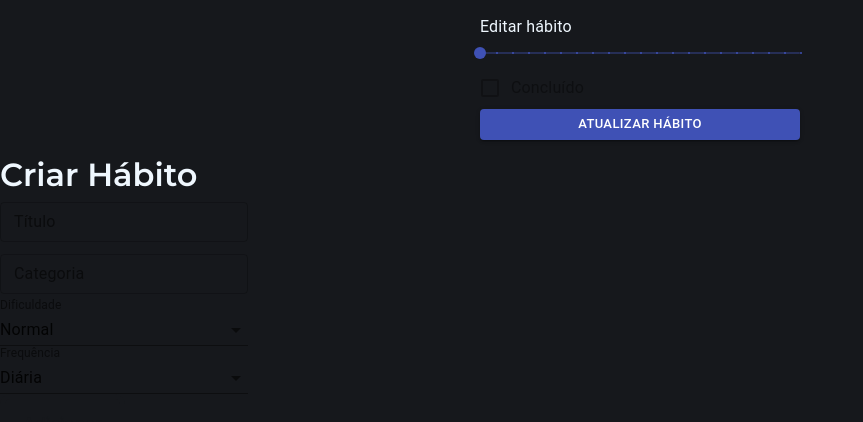
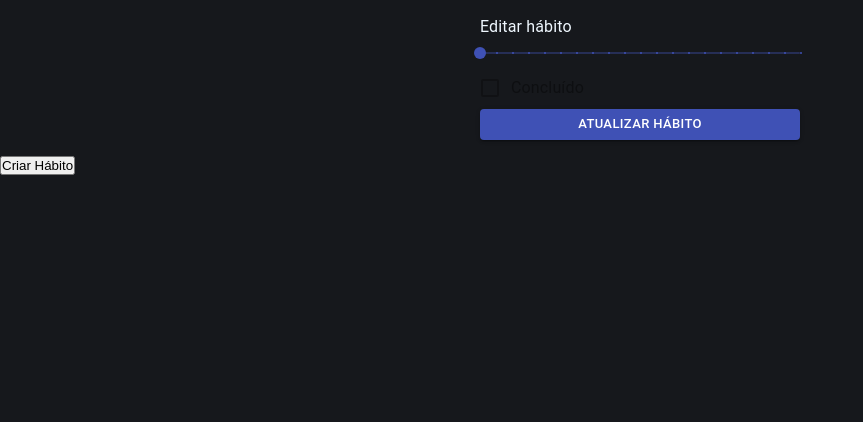
Before and after one commit to 7Cass/Habits.js, a React (Create React App) app: page /testforms in a window 1280 px wide. Shown: the top 422 px of the page, without its empty margins (0-863 px from the left). Built offline with nearby package versions, Linux system fonts and the light colour scheme.

Commit message:
Feature/Fix: Fixed CreateHabitForm folder name and added Modal

```diff
--- a/src/components/CreateHabitForm/index.js
+++ b/src/components/FormCreateHabit/index.js
@@ -17,7 +17,7 @@ import {
 
 import Button from "../Button";
 
-const CreateHabitForm = () => {
+const FormCreateHabit = () => {
   const { isChecked, userId } = useChecked();
 
   const errorRequired = "Campo Obrigatório";
@@ -145,4 +145,4 @@ const CreateHabitForm = () => {
   );
 };
 
-export default CreateHabitForm;
+export default FormCreateHabit;
--- /dev/null
+++ b/src/components/ModalCreateHabit/index.js
@@ -0,0 +1,27 @@
+import { Modal } from "@material-ui/core";
+import { useState } from "react";
+
+import CreateHabitForm from "../FormCreateHabit";
+
+const ModalCreateHabit = () => {
+  const [isOpen, setIsOpen] = useState(false);
+
+  const handleOpen = () => {
+    setIsOpen(true);
+  };
+
+  const handleClose = () => {
+    setIsOpen(false);
+  };
+
+  return (
+    <>
+      <button onClick={handleOpen}>Criar Hábito</button>
+      <Modal open={isOpen} onClose={handleClose}>
+        <CreateHabitForm />
+      </Modal>
+    </>
+  );
+};
+
+export default ModalCreateHabit;
--- a/src/pages/TestForms/index.js
+++ b/src/pages/TestForms/index.js
@@ -1,12 +1,12 @@
 // components
 import FormUpdateHabit from "../../components/FormUpdateHabit";
-import CreateHabitForm from "../../components/CreateHabitForm";
+import ModalCreateHabit from "../../components/ModalCreateHabit";
 //-------------------------------------
 const TestForms = () => {
   return (
     <>
       <FormUpdateHabit id={34} />
-      <CreateHabitForm />
+      <ModalCreateHabit />
     </>
   );
 };
```
